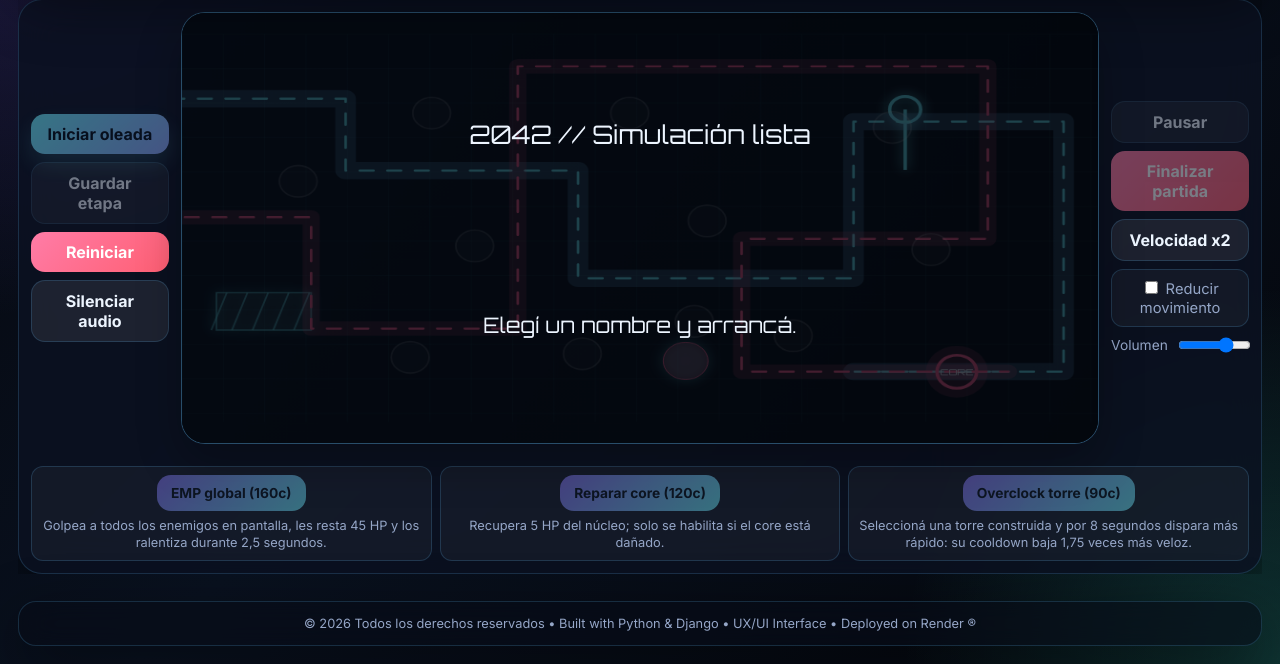
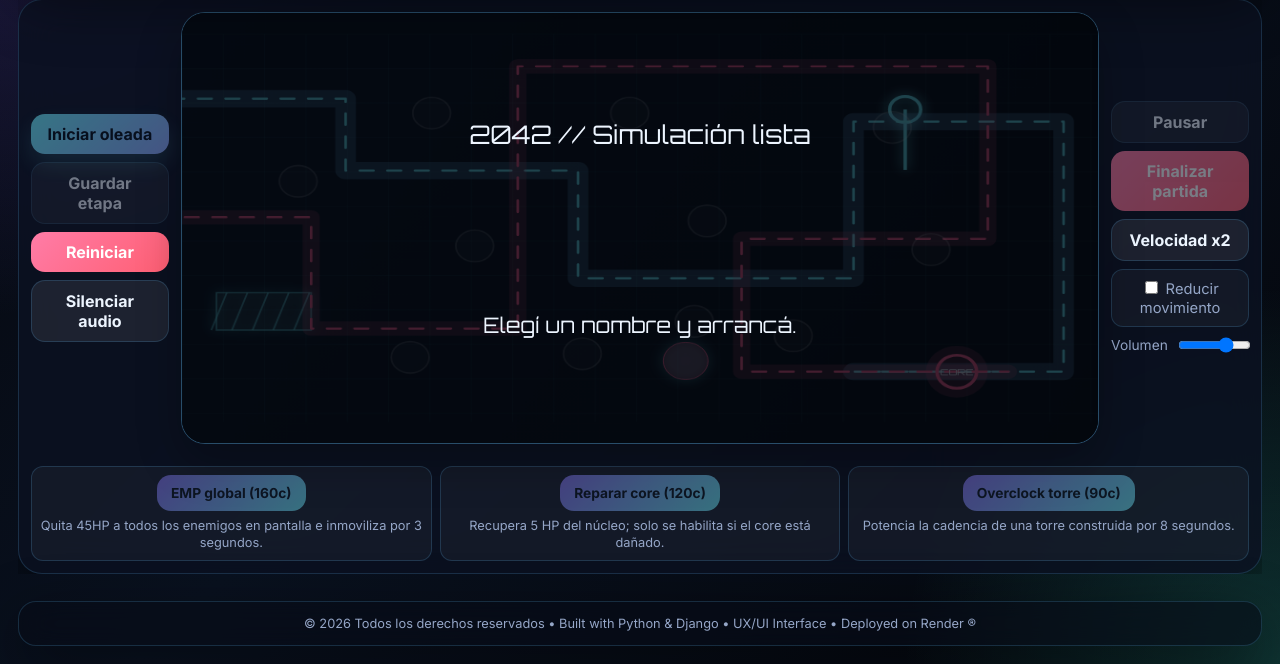
Before and after one commit to lu-developer476/2042, a Django app: page / in a window 1280 px wide. Shown: the part 136-800 px from the top of the page. Run offline with Django 5.2, Linux system fonts and the light colour scheme; data that the repository does not hold is empty.

Commit message:
Actualiza descripciones de habilidades

```diff
--- a/game/templates/game/home.html
+++ b/game/templates/game/home.html
@@ -96,7 +96,7 @@
     <dl class="board-abilities ability-help" aria-label="Qué hace cada acción especial">
       <div class="ability-card">
         <dt><button id="emp-ability" class="button ability" disabled data-i18n="empAbility" title="Daña a todos los enemigos y los ralentiza por unos segundos.">EMP global (160c)</button></dt>
-        <dd>Golpea a todos los enemigos en pantalla, les resta 45 HP y los ralentiza durante 2,5 segundos.</dd>
+        <dd>Quita 45HP a todos los enemigos en pantalla e inmoviliza por 3 segundos.</dd>
       </div>
       <div class="ability-card">
         <dt><button id="repair-ability" class="button ability" disabled data-i18n="repairAbility" title="Recupera 5 puntos de vida del core, sin pasar el máximo.">Reparar core (120c)</button></dt>
@@ -104,7 +104,7 @@
       </div>
       <div class="ability-card">
         <dt><button id="overclock-ability" class="button ability" disabled data-i18n="overclockAbility" title="Acelera durante 8 segundos la cadencia de la torre seleccionada.">Overclock torre (90c)</button></dt>
-        <dd>Seleccioná una torre construida y por 8 segundos dispara más rápido: su cooldown baja 1,75 veces más veloz.</dd>
+        <dd>Potencia la cadencia de una torre construida por 8 segundos.</dd>
       </div>
     </dl>
   </section>
```
